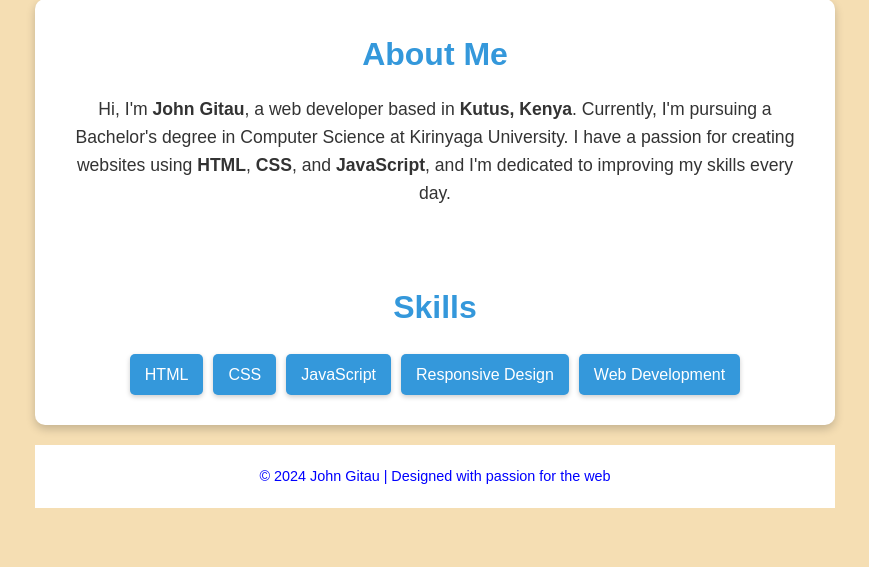
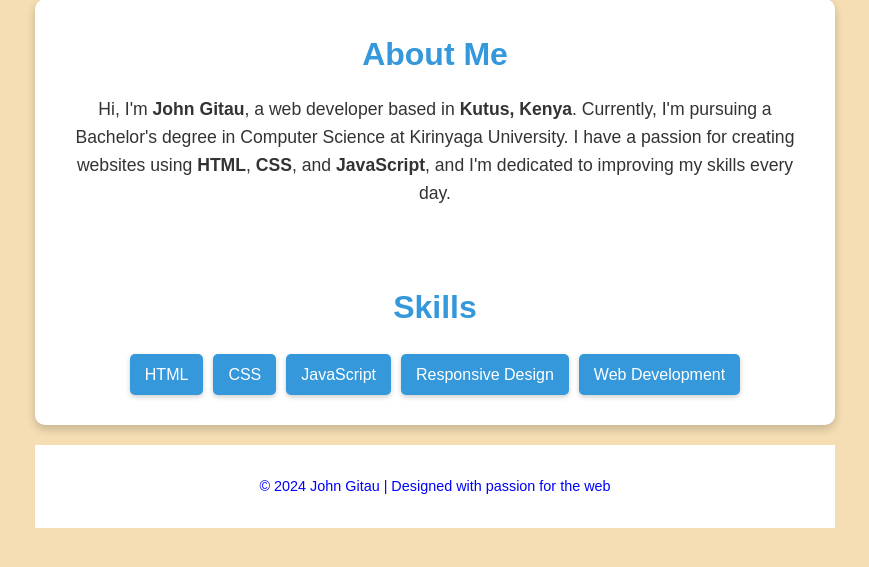
Before and after one commit to jonterob/Tech-John, a PHP site: the page made by My Career.html in a window 1280 px wide. Shown: the part 186-753 px from the top of the page, without its empty margins (205-1074 px from the left). Run offline with PHP 8.4, Linux system fonts and the light colour scheme.

Commit message:
Update My Career.css

```diff
--- a/My Career.css
+++ b/My Career.css
@@ -97,7 +97,7 @@ header p {
 /* Footer styling for alignment, spacing, and color */
 footer {
     text-align: center; /* Center align footer content */
-    padding: 20px; /* Space inside the footer */
+    padding: 30px; /* Space inside the footer */
     margin: auto;
     margin-top: 20px; /* Space above the footer */
     font-size: 0.9em; /* Smaller font size */
```
